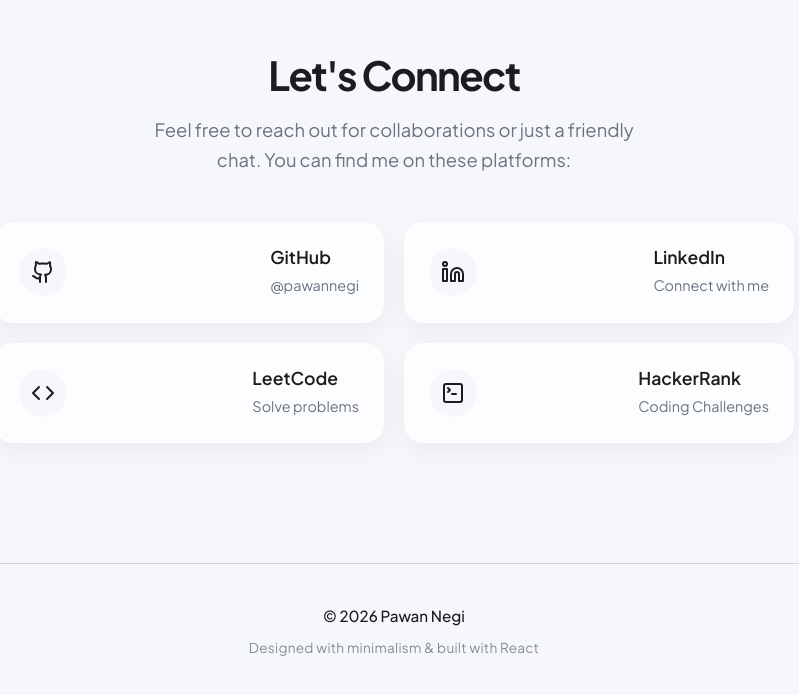
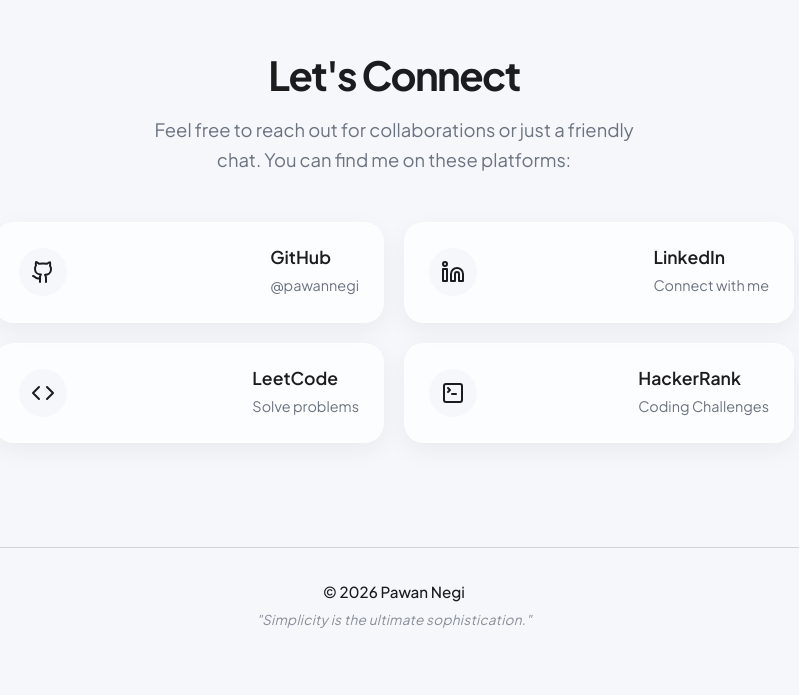
Before and after one commit to pawannegii/MyPortfolio, a React (Vite) app: page / in a window 1280 px wide. Shown: the part 2380-3075 px from the top of the page, without its empty margins (246-1045 px from the left). After the commit the page ends 3051 px from the top, so only its background shows below. Built offline with nearby package versions, Linux system fonts and the light colour scheme.

Commit message:
Compact footer layout and add aesthetic quote

```diff
--- a/src/App.jsx
+++ b/src/App.jsx
@@ -311,10 +311,10 @@
 
       <footer>
         <FadeIn>
-          <div style={{ display: 'flex', flexDirection: 'column', alignItems: 'center', gap: '8px' }}>
+          <div style={{ display: 'flex', flexDirection: 'column', alignItems: 'center', gap: '4px' }}>
             <p className="copyright">© 2026 Pawan Negi</p>
-            <p style={{ fontSize: '0.85rem', color: 'var(--text-secondary)', opacity: 0.8, letterSpacing: '0.02em' }}>
-              Designed with minimalism & built with React
+            <p style={{ fontSize: '0.85rem', color: 'var(--text-secondary)', opacity: 0.8, letterSpacing: '0.02em', fontStyle: 'italic' }}>
+              "Simplicity is the ultimate sophistication."
             </p>
           </div>
         </FadeIn>
--- a/src/index.css
+++ b/src/index.css
@@ -600,9 +600,9 @@
 /* Footer */
 footer {
   text-align: center;
-  padding: 40px 0 60px;
+  padding: 32px 0 40px;
   border-top: 1px solid rgba(161, 161, 170, 0.4); /* Visible but soft in light mode */
-  margin-top: 80px;
+  margin-top: 64px;
 }
 
 [data-theme="dark"] footer {
```
